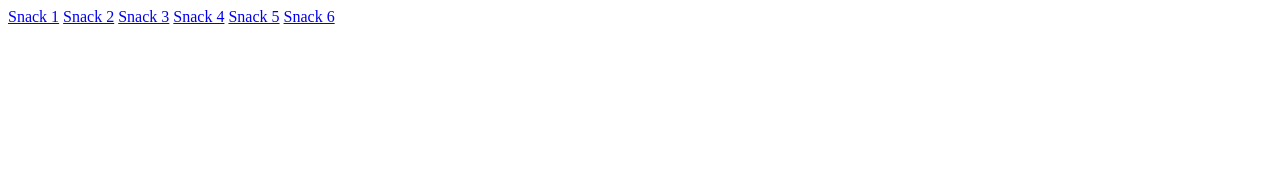
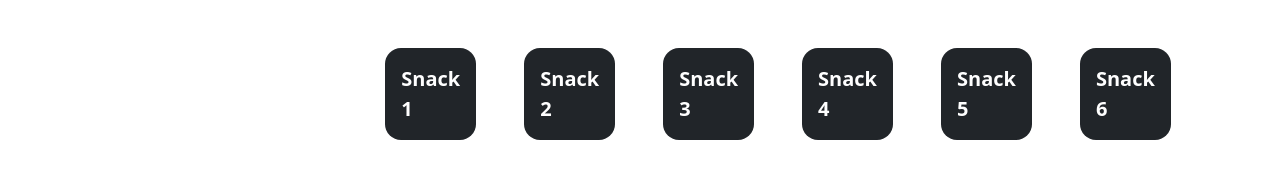
Before and after one commit to michele-pupo/js-jsnacks-blocco-1, a plain HTML site: page index.html in a window 1280 px wide. Drawn offline with nearby package versions, Linux system fonts and the light colour scheme.

Commit message:
stylized home page

```diff
--- a/index.html
+++ b/index.html
@@ -5,14 +5,23 @@
     <meta name="viewport" content="width=device-width, initial-scale=1.0">
     <title>Jsnacks blocco 1</title>
 
-    <a href="../js-jsnacks-blocco-1/Snack 1/index.html">Snack 1</a>
-    <a href="../js-jsnacks-blocco-1/Snack 2/index.html">Snack 2</a>
-    <a href="../js-jsnacks-blocco-1/Snack 3/index.html">Snack 3</a>
-    <a href="../js-jsnacks-blocco-1/Snack 4/index.html">Snack 4</a>
-    <a href="../js-jsnacks-blocco-1/Snack 5/index.html">Snack 5</a>
-    <a href="../js-jsnacks-blocco-1/Snack 6/index.html">Snack 6</a>
+    <!-- bootstrap -->
+    <link href="https://cdn.jsdelivr.net/npm/bootstrap@5.3.2/dist/css/bootstrap.min.css" rel="stylesheet" integrity="sha384-T3c6CoIi6uLrA9TneNEoa7RxnatzjcDSCmG1MXxSR1GAsXEV/Dwwykc2MPK8M2HN" crossorigin="anonymous">
+
+
 </head>
 <body>
 
+    <div class="container-fluid col-5 mt-5 d-flex gap-5">
+        <a href="../js-jsnacks-blocco-1/Snack 1/index.html" class="fs-5 text-decoration-none fw-bold bg-dark text-white p-3 rounded-4">Snack 1</a>
+        <a href="../js-jsnacks-blocco-1/Snack 2/index.html" class="fs-5 text-decoration-none fw-bold bg-dark text-white p-3 rounded-4">Snack 2</a>
+        <a href="../js-jsnacks-blocco-1/Snack 3/index.html" class="fs-5 text-decoration-none fw-bold bg-dark text-white p-3 rounded-4">Snack 3</a>
+        <a href="../js-jsnacks-blocco-1/Snack 4/index.html" class="fs-5 text-decoration-none fw-bold bg-dark text-white p-3 rounded-4">Snack 4</a>
+        <a href="../js-jsnacks-blocco-1/Snack 5/index.html" class="fs-5 text-decoration-none fw-bold bg-dark text-white p-3 rounded-4">Snack 5</a>
+        <a href="../js-jsnacks-blocco-1/Snack 6/index.html" class="fs-5 text-decoration-none fw-bold bg-dark text-white p-3 rounded-4">Snack 6</a>
+    </div>
+
+    <!-- script bootstrap -->
+    <script src="https://cdn.jsdelivr.net/npm/bootstrap@5.3.2/dist/js/bootstrap.bundle.min.js" integrity="sha384-C6RzsynM9kWDrMNeT87bh95OGNyZPhcTNXj1NW7RuBCsyN/o0jlpcV8Qyq46cDfL" crossorigin="anonymous"></script>
 </body>
 </html>
```
